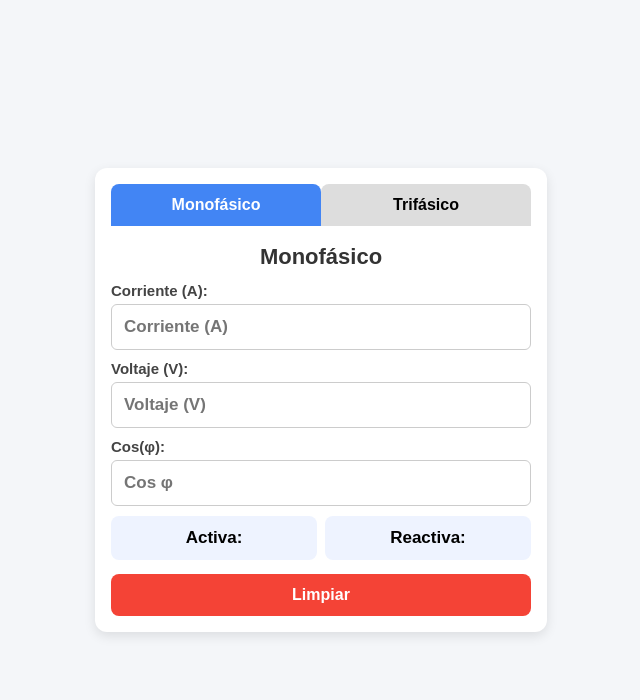
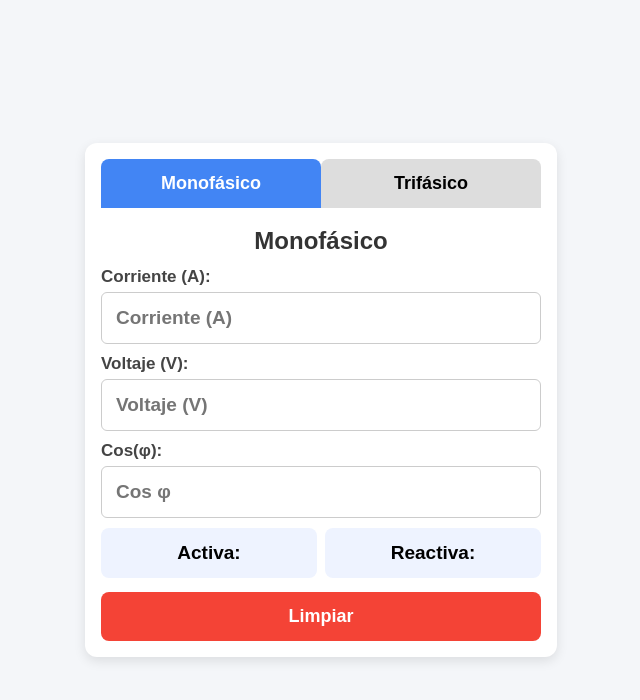
Before and after one commit to hassuser/power-calculator, a plain HTML site: page index.html in a window 1280 px wide. Shown: the whole page, without its empty margins (319-959 px from the left). Drawn offline with Linux system fonts and the light colour scheme.

Commit message:
Add files via upload

```diff
--- a/index.html
+++ b/index.html
@@ -13,7 +13,7 @@
       align-items: center;
       height: 100vh;
       margin: 0;
-      font-size: 16px; /* Slightly larger base font */
+      font-size: 18px; /* Increased base font size */
     }
     .container {
       background: white;
@@ -21,28 +21,28 @@
       border-radius: 12px;
       box-shadow: 0 4px 12px rgba(0,0,0,0.1);
       width: 100%;
-      max-width: 420px; /* Slightly narrower for mobile */
+      max-width: 440px; /* Slightly wider for mobile */
     }
     h2 {
       text-align: center;
       margin-bottom: 12px;
       color: #333;
-      font-size: 22px; /* Larger heading */
+      font-size: 24px; /* Larger heading */
     }
     label {
       display: block;
       margin-top: 10px;
       font-weight: bold;
       color: #444;
-      font-size: 15px; /* Slightly larger */
+      font-size: 17px; /* Larger label */
     }
     input {
       width: 100%;
-      padding: 12px;
+      padding: 14px;
       margin-top: 5px;
       border: 1px solid #ccc;
       border-radius: 6px;
-      font-size: 17px; /* Larger input text */
+      font-size: 19px; /* Larger input text */
       font-weight: bold;
       -moz-appearance: textfield;
       box-sizing: border-box;
@@ -54,10 +54,10 @@
     }
     .result {
       background: #eef3ff;
-      padding: 12px;
+      padding: 14px;
       border-radius: 8px;
-      font-size: 17px; /* Larger result text */
-      font-weight: bold;
+      font-size: 19px; /* Larger result text */
+      font-weight: bold !important; /* Always bold */
       text-align: center;
     }
     .tabs {
@@ -66,12 +66,12 @@
     }
     .tab-button {
       flex: 1;
-      padding: 12px;
+      padding: 14px;
       cursor: pointer;
       border: none;
       background: #ddd;
       font-weight: bold;
-      font-size: 16px; /* Larger tab text */
+      font-size: 18px; /* Larger tab text */
       border-radius: 8px 8px 0 0;
     }
     .tab-button.active {
@@ -90,7 +90,7 @@
       font-weight: bold;
       margin: 8px 0 4px;
       color: #666;
-      font-size: 15px;
+      font-size: 17px;
     }
     .results-grid {
       display: grid;
@@ -101,14 +101,14 @@
     .clear-btn {
       width: 100%;
       margin-top: 14px;
-      padding: 12px;
+      padding: 14px;
       background: #f44336;
       color: white;
       font-weight: bold;
       border: none;
       border-radius: 8px;
       cursor: pointer;
-      font-size: 16px;
+      font-size: 18px;
     }
 
     @media (max-width: 480px) {
@@ -117,14 +117,14 @@
         padding: 8px;
       }
       h2 {
-        font-size: 18px;
+        font-size: 20px;
       }
       label, .phase-label {
-        font-size: 14px;
+        font-size: 16px;
       }
       input, .result, .tab-button, .clear-btn {
-        font-size: 15px;
-        padding: 10px;
+        font-size: 17px;
+        padding: 12px;
       }
     }
   </style>
```
